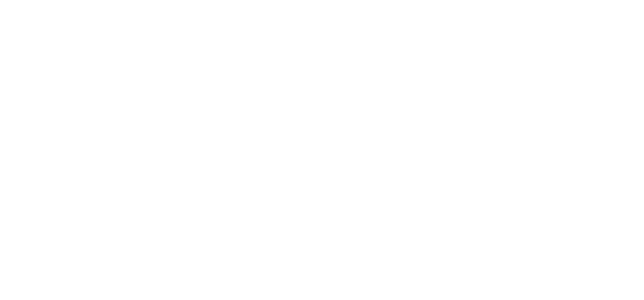
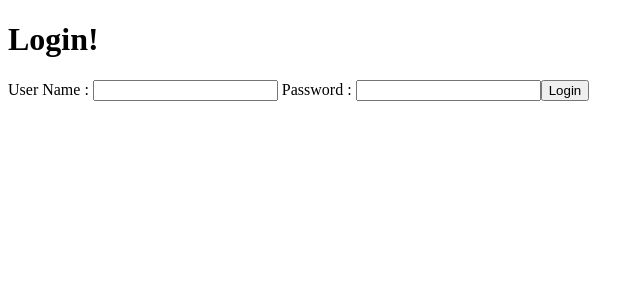
Before and after one commit to tonmoysaha/TODO_Frontend, an Angular app: page / in a window 1280 px wide. Shown: the top 300 px of the page, without its empty margins (0-644 px from the left). Built offline with nearby package versions, Linux system fonts and the light colour scheme.

Commit message:
update route for login to welcome

```diff
--- a/src/app/app-routing.module.ts
+++ b/src/app/app-routing.module.ts
@@ -2,11 +2,14 @@ import { NgModule } from '@angular/core';
 import { Routes, RouterModule } from '@angular/router';
 import {WelcomeComponent} from './component/welcome/welcome.component';
 import {LoginComponent} from './component/login/login.component';
+import {ErrorComponent} from './component/error/error.component';
 
 
 const routes: Routes = [
   {path: 'login', component: LoginComponent},
-  {path: 'welcome', component: WelcomeComponent}
+  {path: 'welcome', component: WelcomeComponent},
+  {path: '' , component: LoginComponent},
+  {path: '**', component: ErrorComponent}
 ];
 
 @NgModule({
--- a/src/app/component/login/login.component.ts
+++ b/src/app/component/login/login.component.ts
@@ -1,4 +1,5 @@
 import {Component, OnInit} from '@angular/core';
+import {Router} from '@angular/router';
 
 @Component({
   selector: 'app-login',
@@ -12,7 +13,7 @@ export class LoginComponent implements OnInit {
   errorMessage = 'Invalid Credentials';
   invalidLogin = false;
 
-  constructor() {
+  constructor(private router: Router) {
   }
 
   ngOnInit(): void {
@@ -23,6 +24,7 @@ export class LoginComponent implements OnInit {
     console.log(this.username + ' ' + this.password);
     if (this.username === 'opi' && this.password === 'opisaha') {
       this.invalidLogin = false;
+      this.router.navigate(['welcome']);
     } else {
       this.invalidLogin = true;
     }
```
